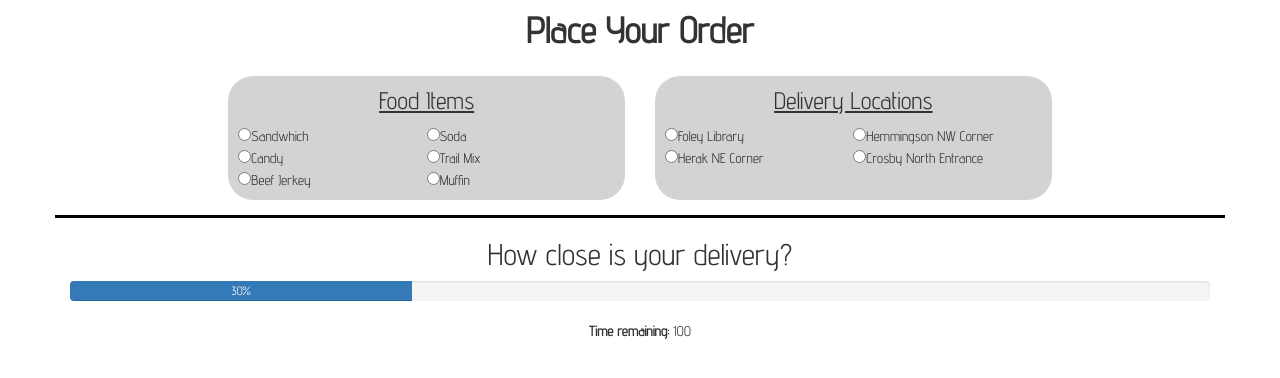
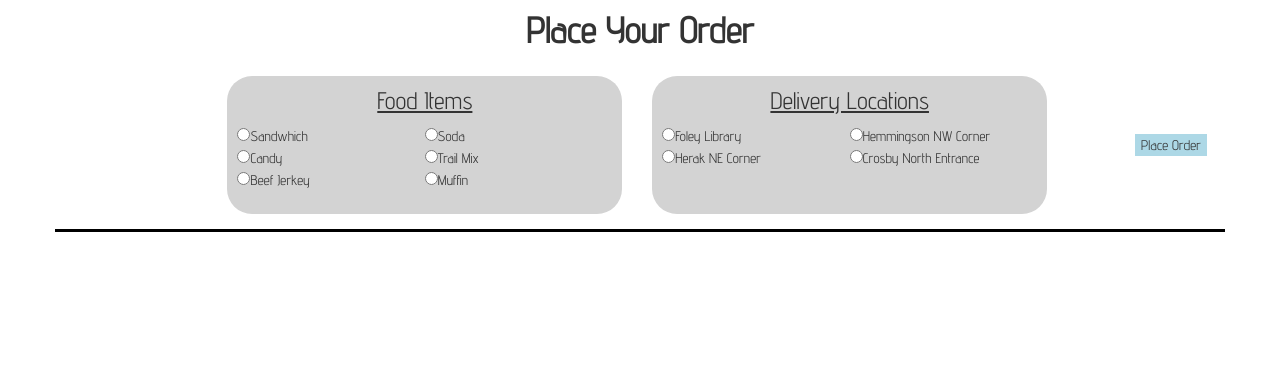
Before and after one commit to guadr/frontend, a Flask app: page / in a window 1280 px wide. Shown: the top 378 px of the page. Run offline with Flask 2, Linux system fonts and the light colour scheme; some libraries are stand-ins or nearby versions.

Commit message:
added button functionality

```diff
--- a/static/style.css
+++ b/static/style.css
@@ -55,3 +55,17 @@ section.main-page{
 	text-align: center;
 	text-decoration: underline;
 }
+
+
+#order-button-div{
+	grid-row: 1;
+	grid-column: 4;
+
+}
+
+#order-button{
+	background-color: lightblue;
+	text-align: center;
+	margin: 73px;
+	border: lightblue;
+}
--- a/templates/home.html
+++ b/templates/home.html
@@ -24,14 +24,11 @@
 			</div>
 		</div>
 
-		<div class="container">
-			<h2>How close is your delivery?</h2>
-			<div class="progress">
-				<div class="progress-bar" role="progressbar" aria-valuenow="{{cur_per}}" aria-valuemin="0" aria-valuemax="100" style="width: {{cur_per}}%">
-				{{cur_per}}%
-				</div>
-			</div>
-			<p><strong>Time remaining: </strong>{{rem_time}}</p>
+		<div id="order-button-div">
+				<input id="order-button" type="button" value="Place Order">
+		</div>
+
+		<div class="container" id="delivery-status-container">
 		</div>
 	</section>
 {% endblock content %}
--- a/templates/layout.html
+++ b/templates/layout.html
@@ -17,6 +17,14 @@
 	<body>
 		{% block content %}
 		{% endblock %}
+	<script>
+	window.addEventListener("load", function() {
+		document.getElementById("order-button").addEventListener("click", function(){
+			document.getElementById("delivery-status-container").innerHTML = '<h2>How close is your delivery?</h2>	<div class="progress"> 	<div class="progress-bar" role="progressbar" aria-valuenow="{{cur_per}}" aria-valuemin="0" aria-valuemax="100" style="width: {{cur_per}}%"> {{cur_per}}% </div> </div> <p><strong>Time remaining: </strong>{{rem_time}}</p>';
+		});
+	});
+
+	</script>
 	</body>
 
 </html>
```
